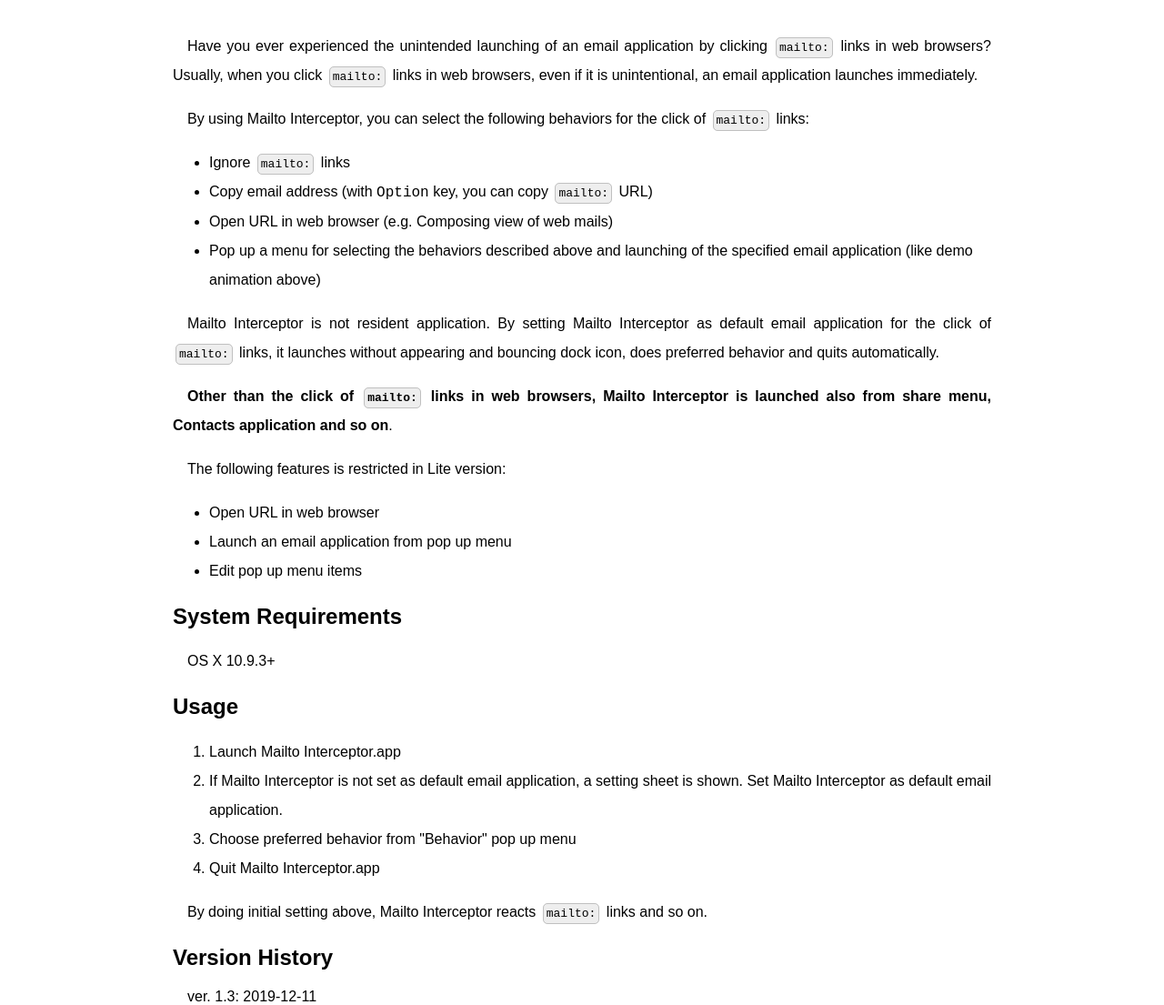
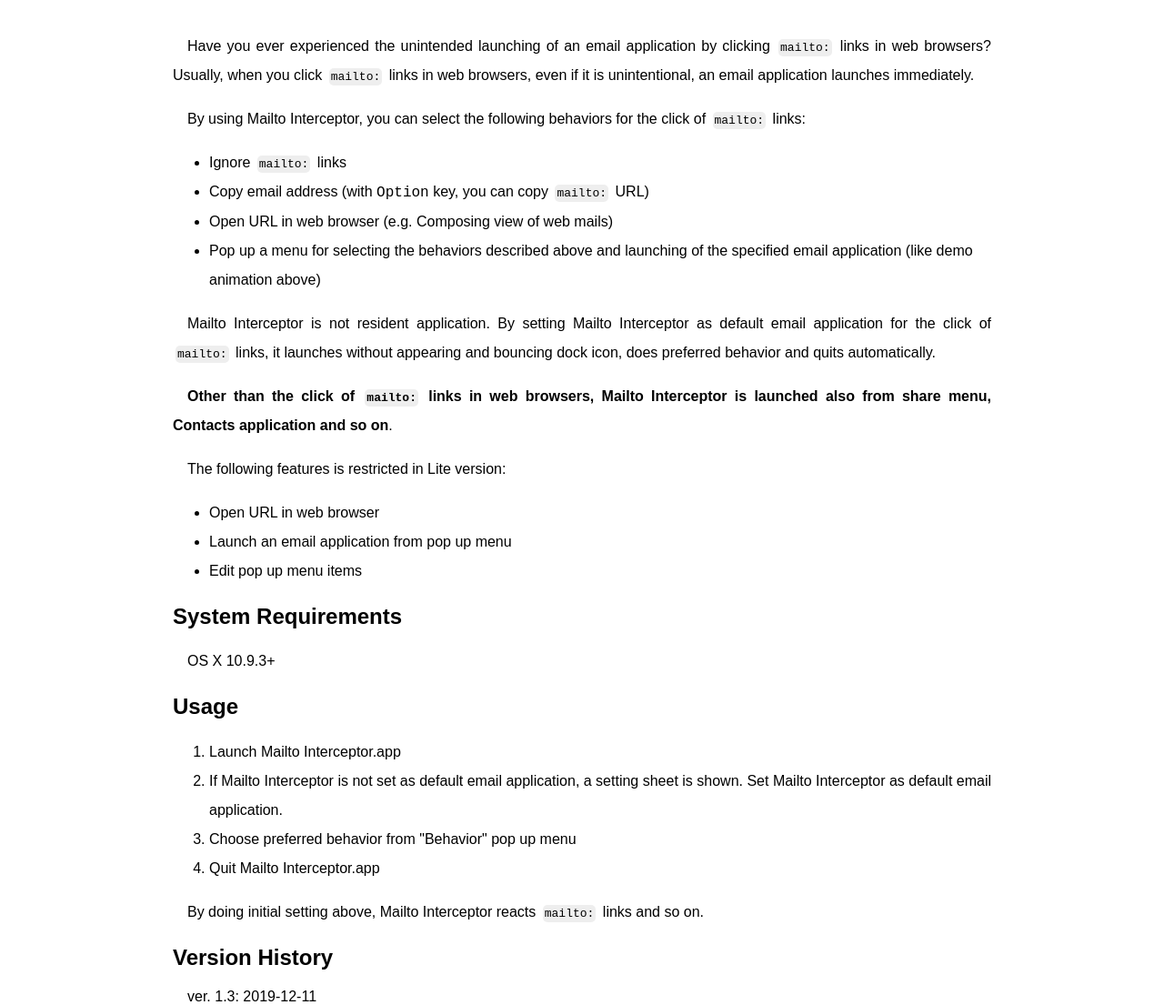
Before and after one commit to GenjiApp/genjiapp.github.io, a Jekyll site: the page built from mac/mailtointerceptor/index_en.html, in a window 1280 px wide. Shown: the part 752-1857 px from the top of the page at 91% size. Built offline with Jekyll 4.4.1, drawn with Linux system fonts in a browser that asks for light colours.

Commit message:
fix <code>'s style

```diff
--- a/css/common.css
+++ b/css/common.css
@@ -71,13 +71,13 @@
     font-family: monospace;
     white-space: nowrap;
     margin: 0 3px;
-    padding: 3px;
-    border: 1px solid silver;
+    padding: 2px;
     -webkit-border-radius: 5px;
     -moz-border-radius: 5px;
     -o-border-radius: 5px;
     -ms-border-radius: 5px;
     border-radius: 5px;
+    border: none;
 }
 
 
```
